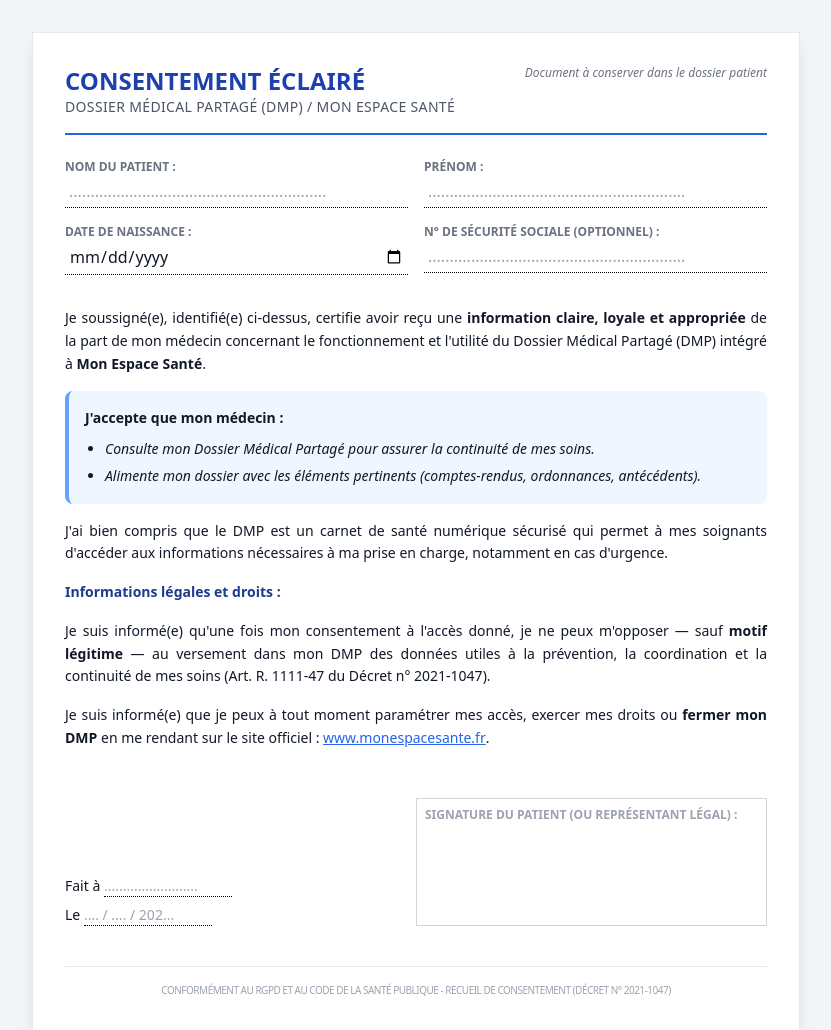
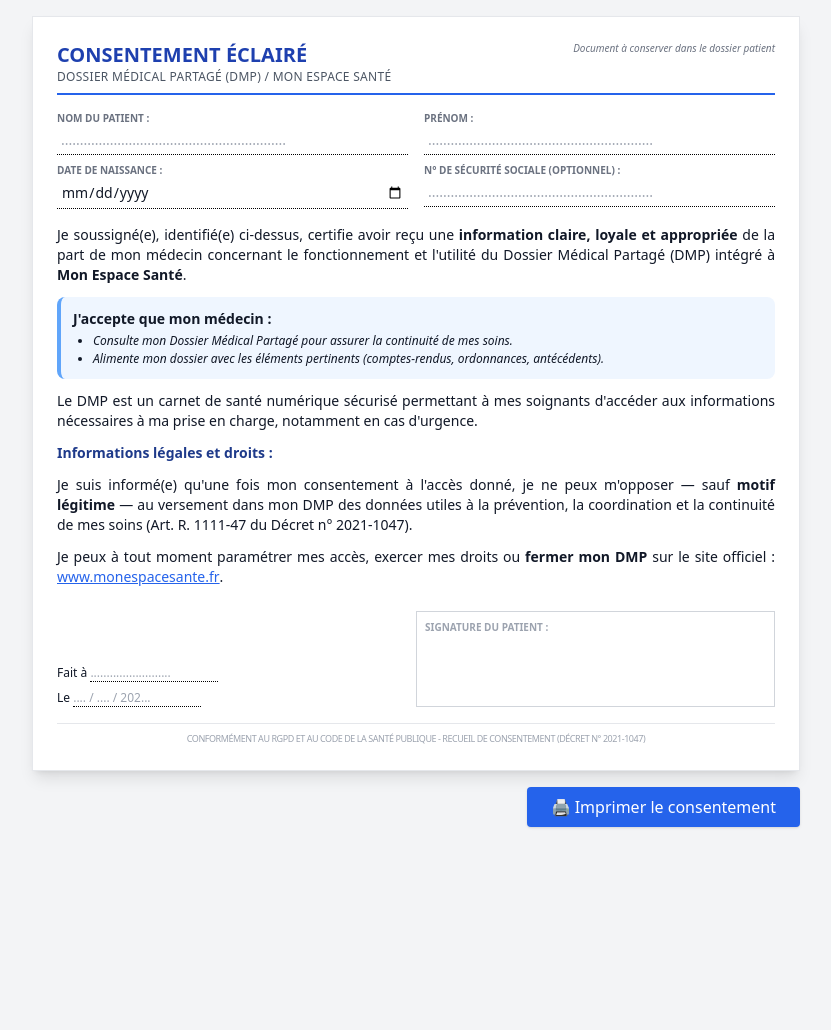
Before and after one commit to r-brochot/promed, a plain HTML site: page divers/dmp_consentement.html in a window 1280 px wide. Shown: the top 1030 px of the page, without its empty margins (224-1055 px from the left). After the commit the page ends 843 px from the top, so only its background shows below. Drawn offline with nearby package versions, Linux system fonts and the light colour scheme.

Commit message:
Update dmp_consentement.html - change "mise en page"
Pour impression en une seule feuille

```diff
--- a/divers/dmp_consentement.html
+++ b/divers/dmp_consentement.html
@@ -7,11 +7,10 @@
     <script src="https://cdn.tailwindcss.com"></script>
     <style>
         @media print {
-            /* Masquer les éléments inutiles à l'impression */
             .no-print { display: none !important; }
             body { background-color: white !important; padding: 0 !important; }
-            .content-box { border: none !important; box-shadow: none !important; margin: 0 !important; }
-            @page { margin: 1.5cm; }
+            .content-box { border: none !important; box-shadow: none !important; margin: 0 !important; width: 100% !important; }
+            @page { size: A4; margin: 1cm; }
         }
         input[type="text"], input[type="date"] {
             border-bottom: 1px dotted #000;
@@ -23,57 +22,57 @@
         input:focus { outline: none; border-bottom: 1px solid #2563eb; }
     </style>
 </head>
-<body class="bg-gray-100 p-4 md:p-8 font-sans text-gray-900">
+<body class="bg-gray-100 p-4 font-sans text-gray-900">
 
-    <div class="max-w-3xl mx-auto bg-white p-8 shadow-lg content-box border border-gray-200">
+    <div class="max-w-3xl mx-auto bg-white p-6 shadow-lg content-box border border-gray-200">
 
         <!-- Header -->
-        <div class="flex justify-between items-start border-b-2 border-blue-600 pb-4 mb-6">
+        <div class="flex justify-between items-start border-b-2 border-blue-600 pb-2 mb-4">
             <div>
-                <h1 class="text-2xl font-bold text-blue-800 uppercase">Consentement Éclairé</h1>
-                <p class="text-sm text-gray-600 uppercase tracking-wide">Dossier Médical Partagé (DMP) / Mon Espace Santé</p>
+                <h1 class="text-xl font-bold text-blue-800 uppercase">Consentement Éclairé</h1>
+                <p class="text-xs text-gray-600 uppercase tracking-wide">Dossier Médical Partagé (DMP) / Mon Espace Santé</p>
             </div>
-            <div class="text-right text-xs text-gray-500 italic">
+            <div class="text-right text-[10px] text-gray-500 italic">
                 Document à conserver dans le dossier patient
             </div>
         </div>
 
         <!-- Patient Info -->
-        <div class="grid grid-cols-2 gap-4 mb-8">
+        <div class="grid grid-cols-2 gap-x-4 gap-y-2 mb-4">
             <div class="flex flex-col">
-                <label class="text-xs font-semibold uppercase text-gray-500">Nom du patient :</label>
-                <input type="text" class="p-1 w-full" placeholder="............................................................">
+                <label class="text-[10px] font-semibold uppercase text-gray-500">Nom du patient :</label>
+                <input type="text" class="p-1 w-full text-sm" placeholder="............................................................">
             </div>
             <div class="flex flex-col">
-                <label class="text-xs font-semibold uppercase text-gray-500">Prénom :</label>
-                <input type="text" class="p-1 w-full" placeholder="............................................................">
+                <label class="text-[10px] font-semibold uppercase text-gray-500">Prénom :</label>
+                <input type="text" class="p-1 w-full text-sm" placeholder="............................................................">
             </div>
             <div class="flex flex-col">
-                <label class="text-xs font-semibold uppercase text-gray-500">Date de naissance :</label>
-                <input type="date" class="p-1 w-full">
+                <label class="text-[10px] font-semibold uppercase text-gray-500">Date de naissance :</label>
+                <input type="date" class="p-1 w-full text-sm">
             </div>
             <div class="flex flex-col">
-                <label class="text-xs font-semibold uppercase text-gray-500">N° de Sécurité Sociale (optionnel) :</label>
-                <input type="text" class="p-1 w-full" placeholder="............................................................">
+                <label class="text-[10px] font-semibold uppercase text-gray-500">N° de Sécurité Sociale (optionnel) :</label>
+                <input type="text" class="p-1 w-full text-sm" placeholder="............................................................">
             </div>
         </div>
 
         <!-- Body -->
-        <div class="space-y-4 text-sm leading-relaxed text-justify">
+        <div class="space-y-3 text-xs sm:text-sm leading-snug text-justify">
             <p>
                 Je soussigné(e), identifié(e) ci-dessus, certifie avoir reçu une <strong>information claire, loyale et appropriée</strong> de la part de mon médecin concernant le fonctionnement et l'utilité du Dossier Médical Partagé (DMP) intégré à <strong>Mon Espace Santé</strong>.
             </p>
 
-            <div class="bg-blue-50 p-4 rounded-lg border-l-4 border-blue-400">
-                <p class="font-semibold mb-2">J'accepte que mon médecin :</p>
-                <ul class="list-disc ml-5 space-y-1 italic">
+            <div class="bg-blue-50 p-3 rounded-lg border-l-4 border-blue-400">
+                <p class="font-semibold mb-1">J'accepte que mon médecin :</p>
+                <ul class="list-disc ml-5 space-y-0.5 italic text-xs">
                     <li>Consulte mon Dossier Médical Partagé pour assurer la continuité de mes soins.</li>
                     <li>Alimente mon dossier avec les éléments pertinents (comptes-rendus, ordonnances, antécédents).</li>
                 </ul>
             </div>
 
             <p>
-                J'ai bien compris que le DMP est un carnet de santé numérique sécurisé qui permet à mes soignants d'accéder aux informations nécessaires à ma prise en charge, notamment en cas d'urgence.
+                Le DMP est un carnet de santé numérique sécurisé permettant à mes soignants d'accéder aux informations nécessaires à ma prise en charge, notamment en cas d'urgence.
             </p>
 
             <p class="font-bold text-blue-900">Informations légales et droits :</p>
@@ -81,31 +80,31 @@
                 Je suis informé(e) qu'une fois mon consentement à l'accès donné, je ne peux m'opposer — sauf <strong>motif légitime</strong> — au versement dans mon DMP des données utiles à la prévention, la coordination et la continuité de mes soins (Art. R. 1111-47 du Décret n° 2021-1047).
             </p>
             <p>
-                Je suis informé(e) que je peux à tout moment paramétrer mes accès, exercer mes droits ou <strong>fermer mon DMP</strong> en me rendant sur le site officiel :
+                Je peux à tout moment paramétrer mes accès, exercer mes droits ou <strong>fermer mon DMP</strong> sur le site officiel :
                 <a href="https://www.monespacesante.fr/" class="text-blue-600 underline font-medium">www.monespacesante.fr</a>.
             </p>
         </div>
 
         <!-- Signature -->
-        <div class="mt-12 flex justify-between items-end">
+        <div class="mt-6 flex justify-between items-end">
             <div class="w-1/2">
-                <p class="text-sm">Fait à <input type="text" class="w-32" placeholder="........................."></p>
-                <p class="text-sm mt-2">Le <input type="text" class="w-32" placeholder=".... / .... / 202..."></p>
+                <p class="text-xs">Fait à <input type="text" class="w-32" placeholder="........................."></p>
+                <p class="text-xs mt-2">Le <input type="text" class="w-32" placeholder=".... / .... / 202..."></p>
             </div>
-            <div class="w-1/2 border border-gray-300 h-32 p-2 flex flex-col justify-between">
-                <span class="text-xs font-bold text-gray-400 uppercase">Signature du patient (ou représentant légal) :</span>
+            <div class="w-1/2 border border-gray-300 h-24 p-2 flex flex-col justify-between">
+                <span class="text-[10px] font-bold text-gray-400 uppercase">Signature du patient :</span>
             </div>
         </div>
 
         <!-- Footer -->
-        <div class="mt-10 pt-4 border-t border-gray-200 text-[10px] text-gray-400 text-center uppercase tracking-tighter">
+        <div class="mt-4 pt-2 border-t border-gray-200 text-[9px] text-gray-400 text-center uppercase tracking-tighter">
             Conformément au RGPD et au Code de la Santé Publique - Recueil de consentement (Décret n° 2021-1047)
         </div>
 
     </div>
 
     <!-- Controls -->
-    <div class="max-w-3xl mx-auto mt-6 no-print flex justify-end space-x-4">
+    <div class="max-w-3xl mx-auto mt-4 no-print flex justify-end">
         <button onclick="window.print()" class="bg-blue-600 text-white px-6 py-2 rounded shadow hover:bg-blue-700 transition">
             🖨️ Imprimer le consentement
         </button>
```
